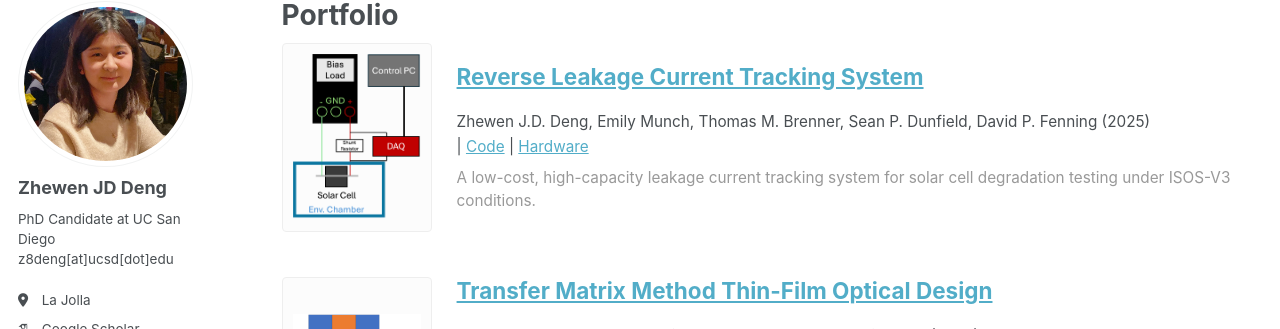
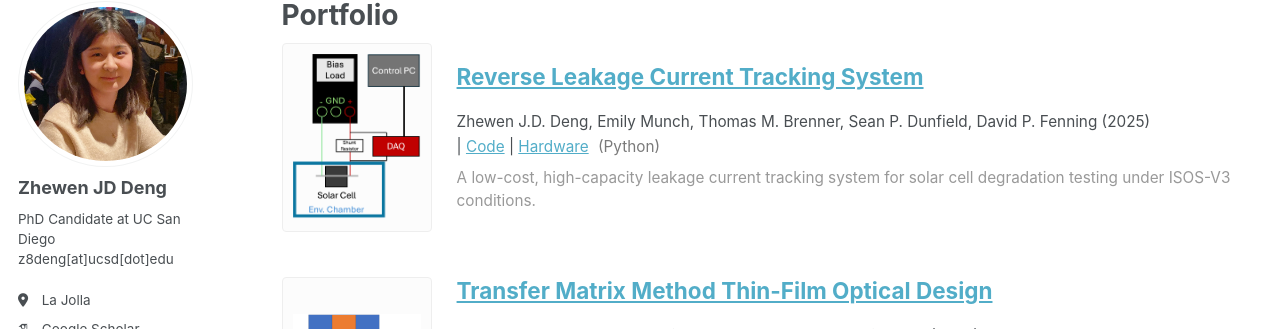
Before and after one commit to zhewenjddeng-personal/zhewenjddeng-personal.github.io, a Jekyll site: the page built from _pages/portfolio.html, in a window 1280 px wide. Shown: the part 100-429 px from the top of the page. Built offline with Jekyll 4.4.1, drawn with Linux system fonts in a browser that asks for light colours; some web fonts are replaced; a script bundle is joined from its source files by our own code; library files that are not in the unit come from our copies.

Commit message:
Update portfolio-1.md

```diff
--- a/_portfolio/portfolio-1.md
+++ b/_portfolio/portfolio-1.md
@@ -7,6 +7,7 @@ header:
   teaser: "ISOSV3_Fig1.png" # Thumbnail for the portfolio list
 hardwareurl: 'https://zhewenjddeng-personal.github.io/portfolio/portfolio-1/'
 codeurl: ''
+additional_note: "(Python)"
 ---
 
 ## Project Overview
```
